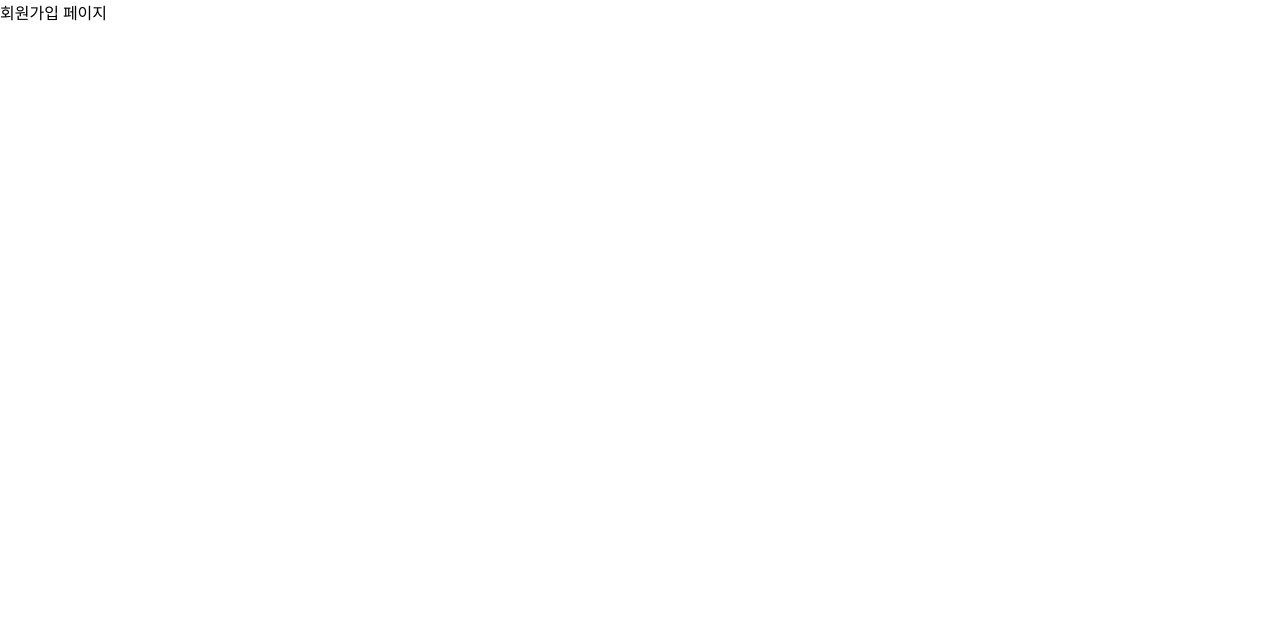
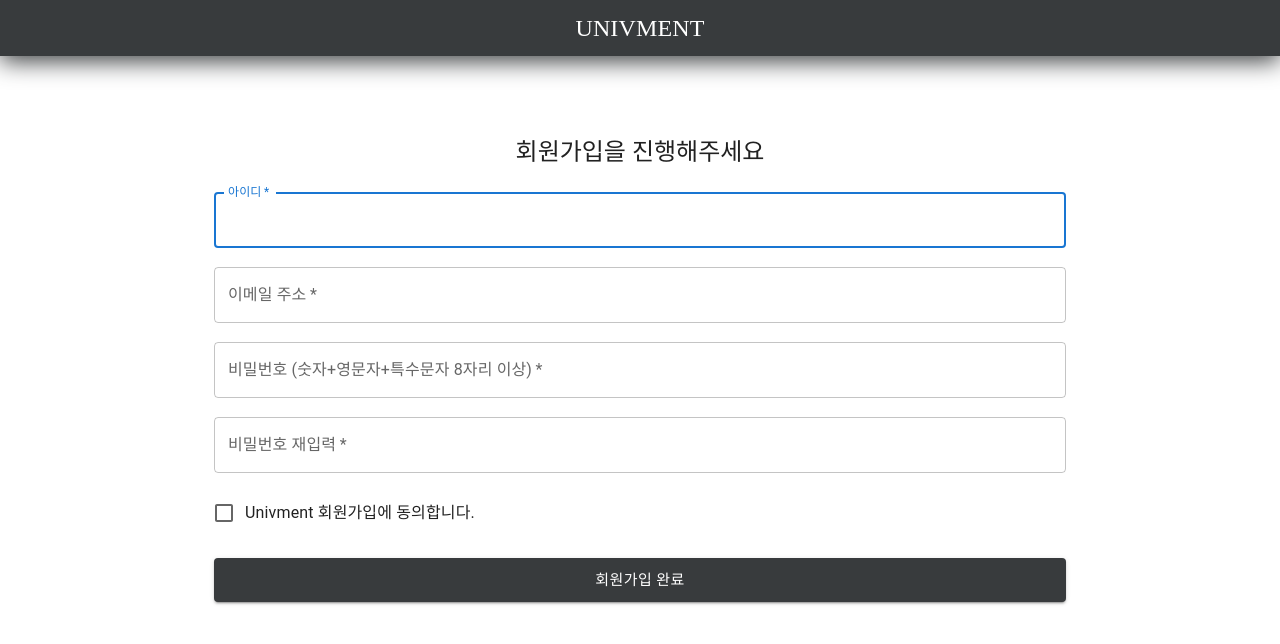
Before and after one commit to LikeLion-at-DGU/Univment_front, a React (Create React App) app: page /signup in a window 1280 px wide. Before the commit this address had no page. Shown: the top 644 px of the page. Built offline with nearby package versions, Linux system fonts and the light colour scheme; a web font is replaced by a local one.

Commit message:
make a signUp page UI from MUI

```diff
--- a/package.json
+++ b/package.json
@@ -16,6 +16,7 @@
     "react-router-dom": "^6.4.2",
     "react-scripts": "5.0.1",
     "react-typing-effect": "^2.0.5",
+    "styled-components": "^5.3.6",
     "web-vitals": "^2.1.4"
   },
   "scripts": {
--- a/src/pages/FastRecord.js
+++ b/src/pages/FastRecord.js
@@ -1,7 +1,16 @@
 import React from "react";
+import {
+  TextField,
+  Button,
+  Link,
+  Grid,
+  Typography,
+  Box,
+  Paper,
+} from "@mui/material/";
 
 const FastRecord = () => {
-  return <></>;
+  return <>fastrecord 페이지</>;
 };
 
 export default FastRecord;
--- a/src/pages/SignUp.js
+++ b/src/pages/SignUp.js
@@ -1,7 +1,161 @@
-import React from "react";
+import React, { useState } from "react";
+import {
+  Button,
+  CssBaseline,
+  TextField,
+  FormControl,
+  FormControlLabel,
+  Checkbox,
+  FormHelperText,
+  Grid,
+  Box,
+  Typography,
+  Container,
+} from "@mui/material/";
+import Header from "../components/Header";
+import styled from "styled-components";
+
+const FormHelperTexts = styled(FormHelperText)`
+  width: 100%;
+  padding-left: 16px;
+  font-weight: 700 !important;
+  color: #d32f2f !important;
+`;
+
+const Boxs = styled(Box)`
+  padding-bottom: 40px !important;
+`;
 
 const SignUp = () => {
-  return <>회원가입 페이지</>;
+  // 인풋 상태 관리
+  const [inputs, setInputs] = useState({
+    id: "",
+    email: "",
+    password: "",
+    rePassword: "",
+    checked: false,
+  });
+
+  // 인풋 에러 관리
+  const [errors, setErrors] = useState({
+    idError: "",
+    emailError: "",
+    passwordError: "",
+    rePasswordError: "",
+    registerError: "",
+  });
+
+  // 회원가입 동의 체크박스 관리
+  const handleAgree = (e) => {
+    setInputs({
+      ...inputs,
+      checked: e.target.checked,
+    });
+  };
+
+  // Boxs Form 버튼 클릭 시 실행
+  const onSubmit = (e) => {
+    e.preventDefault();
+  };
+
+  return (
+    <>
+      <Header />
+      <Container component="main" maxWidth="md">
+        <CssBaseline />
+        <Box
+          sx={{
+            marginTop: 10,
+            display: "flex",
+            flexDirection: "column",
+            alignItems: "center",
+            minHeight: "70vh",
+          }}
+        >
+          <Typography
+            component="h1"
+            variant="h5"
+            fontFamily="AppleSDGothicNeoB00"
+          >
+            회원가입을 진행해주세요
+          </Typography>
+          <Boxs component="form" noValidate onSubmit={onSubmit} sx={{ mt: 3 }}>
+            <FormControl component="fieldset" variant="standard">
+              <Grid container spacing={2}>
+                <Grid item xs={12}>
+                  <TextField
+                    autoFocus
+                    required
+                    fullWidth
+                    id="id"
+                    name="id"
+                    label="아이디"
+                    error={errors.idError !== "" || false}
+                  />
+                </Grid>
+                <FormHelperTexts>{errors.idError}</FormHelperTexts>
+                <Grid item xs={12}>
+                  <TextField
+                    required
+                    fullWidth
+                    type="email"
+                    id="email"
+                    name="email"
+                    label="이메일 주소"
+                    error={errors.emailError !== "" || false}
+                  />
+                </Grid>
+                <FormHelperTexts>{errors.emailError}</FormHelperTexts>
+                <Grid item xs={12}>
+                  <TextField
+                    required
+                    fullWidth
+                    type="password"
+                    id="password"
+                    name="password"
+                    label="비밀번호 (숫자+영문자+특수문자 8자리 이상)"
+                    error={inputs.password !== "" || false}
+                  />
+                </Grid>
+                <FormHelperTexts>{inputs.password}</FormHelperTexts>
+                <Grid item xs={12}>
+                  <TextField
+                    required
+                    fullWidth
+                    type="password"
+                    id="rePassword"
+                    name="rePassword"
+                    label="비밀번호 재입력"
+                    error={errors.passwordError !== "" || false}
+                  />
+                </Grid>
+                <FormHelperTexts>{errors.passwordError}</FormHelperTexts>
+                <Grid item xs={12}>
+                  <FormControlLabel
+                    control={
+                      <Checkbox onChange={handleAgree} color="primary" />
+                    }
+                    label="Univment 회원가입에 동의합니다."
+                  />
+                </Grid>
+              </Grid>
+              <Button
+                type="submit"
+                fullWidth
+                variant="contained"
+                sx={{ mt: 3, mb: 2, bgcolor: "#383b3d" }}
+                size="large"
+                style={{ height: "5.5vh" }}
+              >
+                회원가입 완료
+              </Button>
+            </FormControl>
+            <FormHelperTexts>{errors.registerError}</FormHelperTexts>
+          </Boxs>
+        </Box>
+      </Container>
+    </>
+  );
 };
 
 export default SignUp;
```
Also changed, not shown: 1 other file (tests, documents, lock files or other folders).
